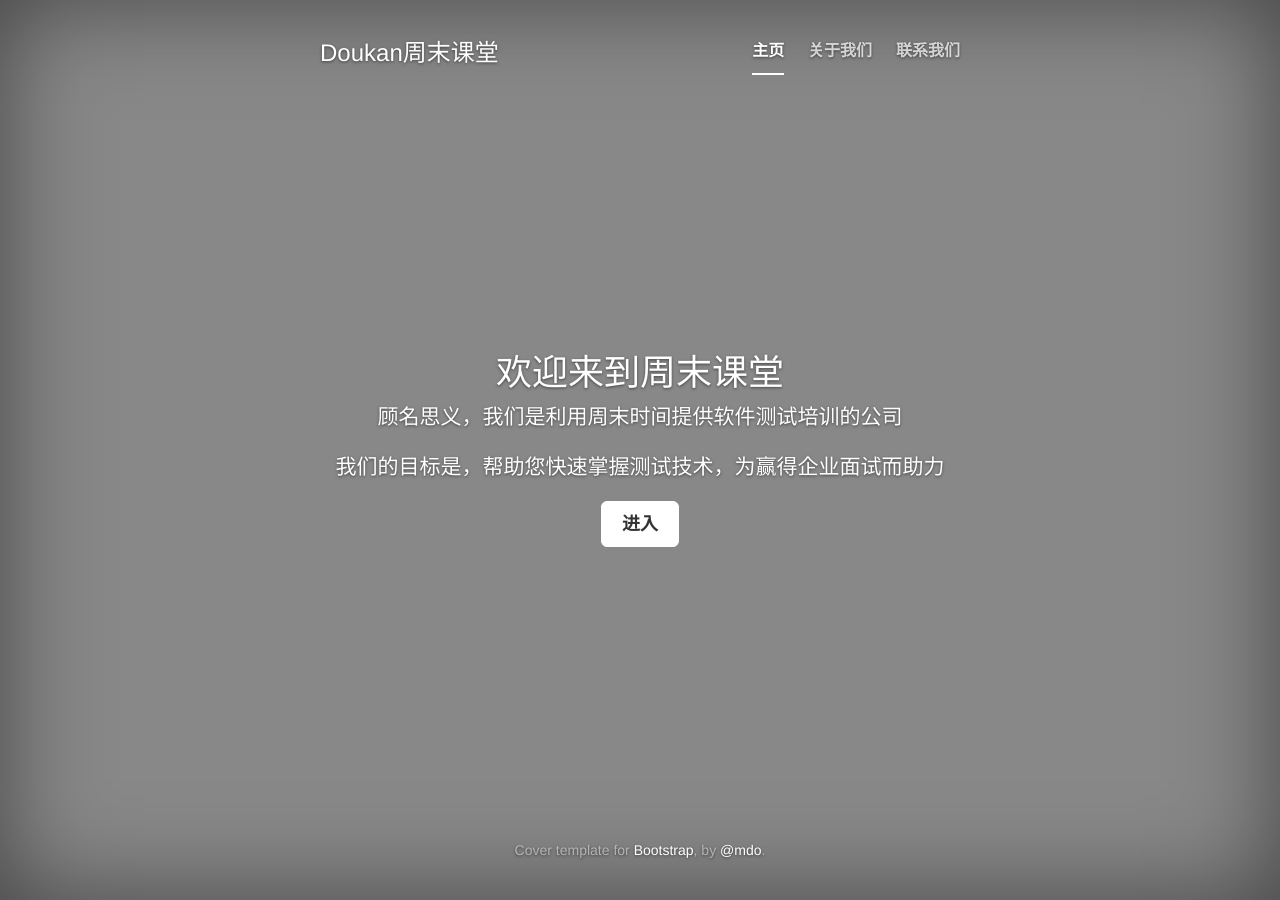
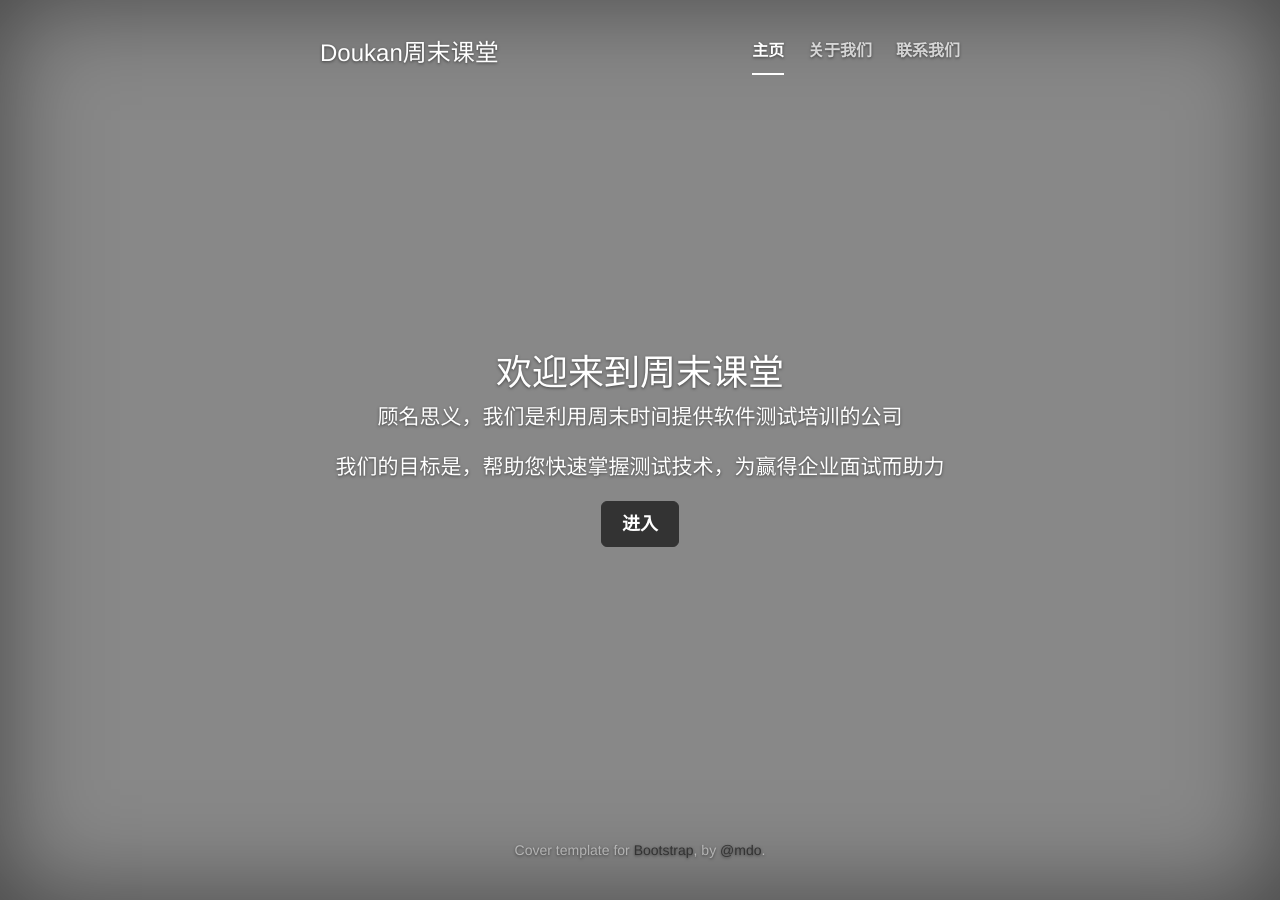
Before and after one commit to guming/myblog, a Jekyll site: the page index.html, which Jekyll copies as it is, in a window 1280 px wide. Built offline with Jekyll 4.4.1, drawn with Linux system fonts in a browser that asks for light colours; nearby versions of some CDN libraries.

Commit message:
change index

```diff
--- a/assets/css/cover.css
+++ b/assets/css/cover.css
@@ -6,17 +6,17 @@
 a,
 a:focus,
 a:hover {
-  color: #fff;
+  color: #333;
 }
 
 /* Custom default button */
 .btn-default,
 .btn-default:hover,
 .btn-default:focus {
-  color: #333;
+  color: #fff;
   text-shadow: none; /* Prevent inheritence from `body` */
-  background-color: #fff;
-  border: 1px solid #fff;
+  background-color: #333;
+  border: 1px solid #333;
 }
 
 
```
